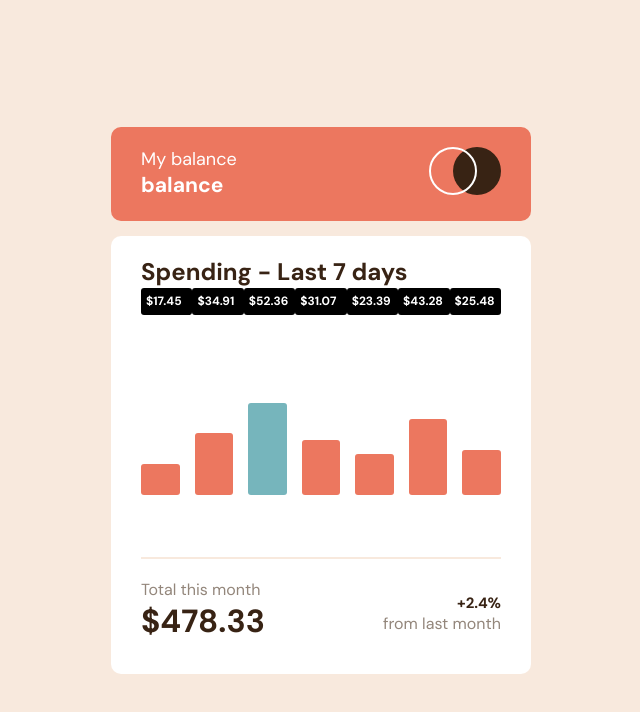
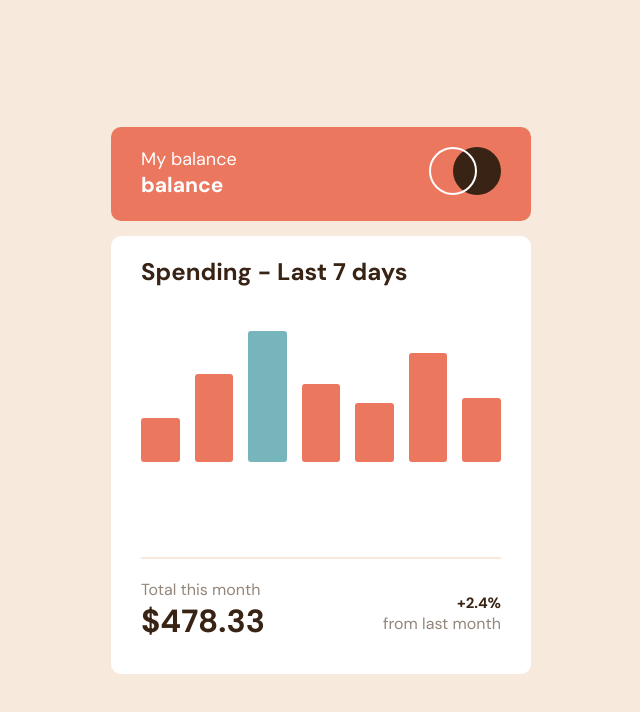
Before and after one commit to agorbacheva-y/expense-chart, a React (Create React App) app: page / in a window 1280 px wide. Shown: the top 712 px of the page, without its empty margins (319-959 px from the left). Built offline with nearby package versions, Linux system fonts and the light colour scheme.

Commit message:
hover effect in jsx

```diff
--- a/src/components/Chart.js
+++ b/src/components/Chart.js
@@ -1,15 +1,20 @@
 import { useState, useEffect } from "react";
 
 function Chart({ chartDate }) {
-  // const [ chartAmount, setChartAmount ] = useState([]);
+  const [ chartAmount, setChartAmount ] = useState([]);
   const [ dayIndex, setDayIndex ] = useState(0);
   const [ spendingAmount, setSpendingAmout ] = useState([]);
+  const [ isHover, setIsHover ] = useState(false);
   let day = 'wed';
 
   useEffect(() => {
     fetchSpendingData();
     currentDay();
   },[]);
+
+  useEffect(() => {
+    fetchChartData();
+  },[spendingAmount])
 
   // get amount and date from data.json
   const fetchSpendingData = async () => {
@@ -19,16 +24,11 @@ function Chart({ chartDate }) {
     setSpendingAmout(data.map(({ amount }) => amount));
   };
 
-  // useEffect(() => {
-  //   fetchChartData();
-  //   currentDay();
-  // },);
-
-  // // adjust heights so max y value is 70%
-  // const fetchChartData = () => {
-  //   const newAmount = spendingAmount.map(currentValue => currentValue/0.7);
-  //   setChartAmount(newAmount);
-  // };
+  // adjust heights so max y value is 70%
+  const fetchChartData = () => {
+    const newAmount = spendingAmount.map(currentValue => currentValue/0.7);
+    setChartAmount(newAmount);
+  };
 
   // set index of current day
   const currentDay = () => {
@@ -61,25 +61,37 @@ function Chart({ chartDate }) {
   };
   //console.log(dayIndex);
 
+  const handleMouseOver = () => {
+    setIsHover(true);
+  };
+
+  const handleMouseOut = () => {
+    setIsHover(false);
+  };
+
   return (
     <div className="chart">
 
-      <div className="chart__bar">
-        {spendingAmount.map((item, id) => (
-          <div key={id} className="chart__overlay">${item}</div>
-        ))}
-      </div>
-
-      <div className="chart__fill">
-        {spendingAmount.map((item, id) => (
+      <div className="chart__fill" >
+        {chartAmount.map((item, id) => (
           <div
             key={id}
+            onMouseOver={handleMouseOver}
+            onMouseOut={handleMouseOut}
             className={dayIndex === id ? 'chart__fill--today' : 'chart__fill--other'}
             style={{ height: `${item}%` }}
           >
           </div>
         ))}
       </div>
+
+      {isHover && (
+        <div className="chart__bar">
+        {spendingAmount.map((item, id) => (
+          <div key={id} className="chart__overlay">${item}</div>
+        ))}
+        </div>
+      )}
 
       <div className="chart__week">
         {chartDate.map((item, id) => (
```
